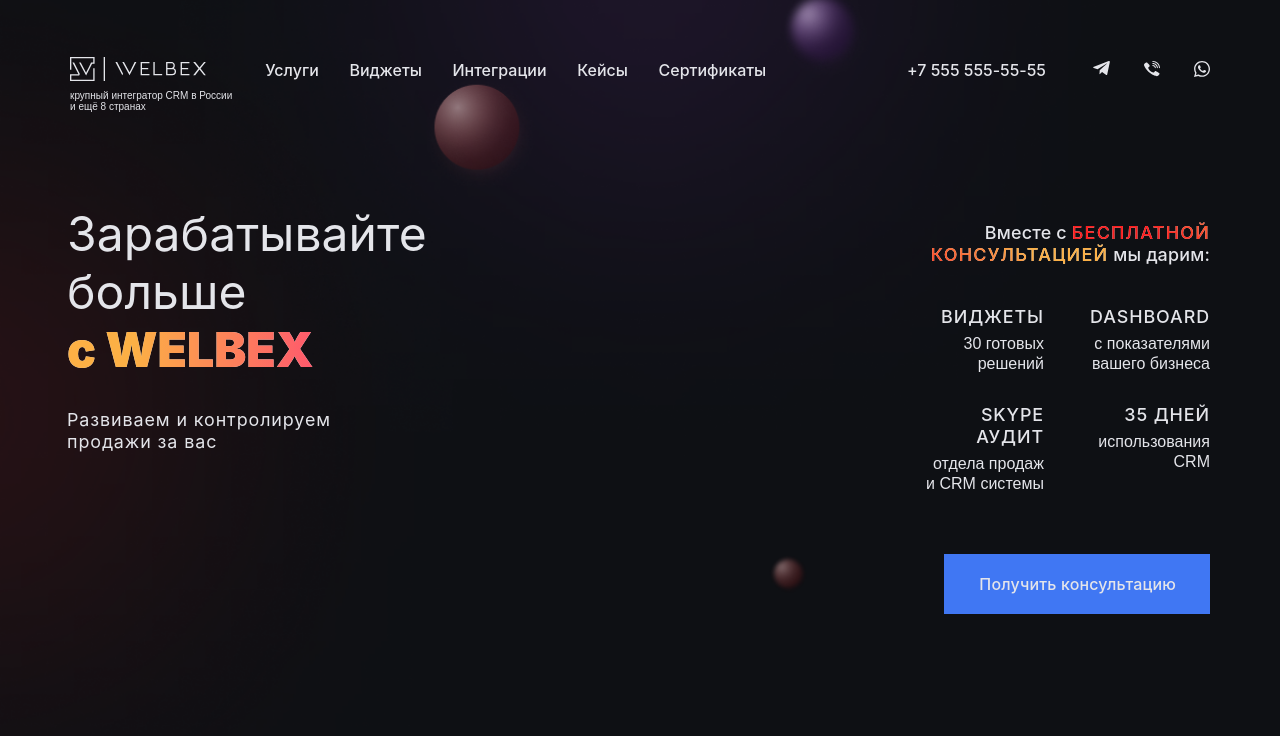
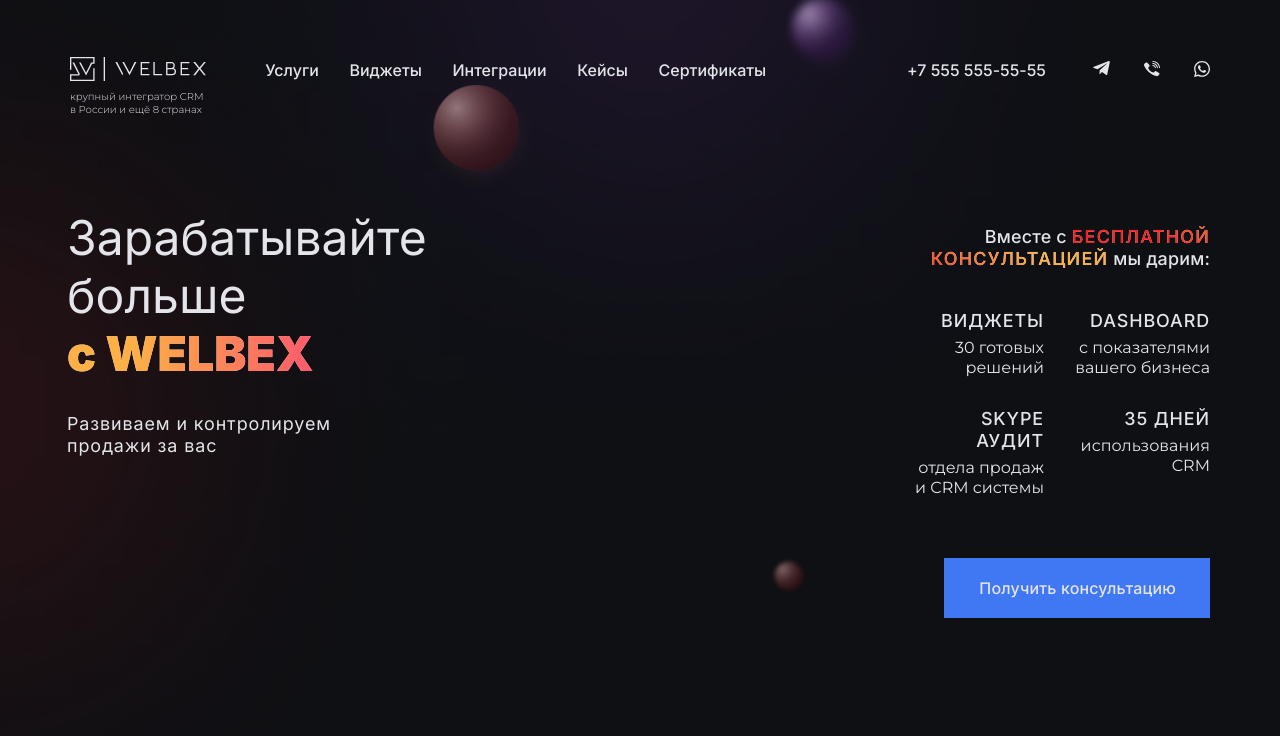
Before and after one commit to emoxowa/welbex, a plain HTML site: page index.html in a window 1280 px wide. Shown: the top 736 px of the page. Drawn offline with Linux system fonts and the light colour scheme.

Commit message:
fix: fonts

```diff
--- a/index.html
+++ b/index.html
@@ -16,7 +16,7 @@
   <link rel="shortcut icon" href="./assets/images/logo-favicon.svg" type="image/x-icon">
   <link rel="preconnect" href="https://fonts.googleapis.com">
   <link rel="preconnect" href="https://fonts.gstatic.com" crossorigin>
-  <link rel="preload" as="style" href="https://fonts.googleapis.com/css2?family=Inter:wght@400;500;700;900&family=Montserrat:wght@300;400&display=swap" media="print" onload="this.media='all'">
+  <link href="https://fonts.googleapis.com/css2?family=Inter:wght@400;500;700;900&family=Montserrat:wght@300;400&display=swap" media="print" onload="this.media='all'" rel="stylesheet">
   <link rel="stylesheet" href="index.css">
 </head>
 <body>
```
